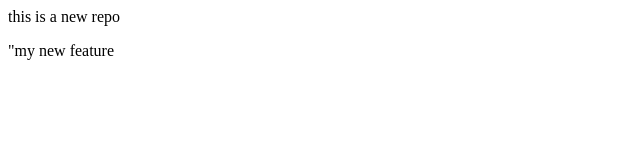
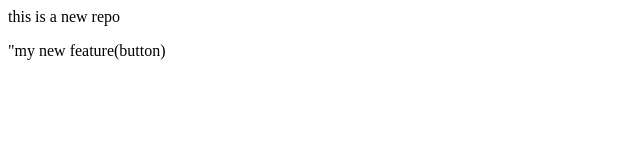
Before and after one commit to Arunansha/new-file, a plain HTML site: page index.html in a window 1280 px wide. Shown: the full height of the page, 0-640 px from the left. Drawn offline with Linux system fonts and the light colour scheme.

Commit message:
new feature

```diff
--- a/index.html
+++ b/index.html
@@ -1,2 +1,2 @@
 <p>this is a new repo</p>
-<p>"my new feature</p>
+<p>"my new feature(button)</p>
```
